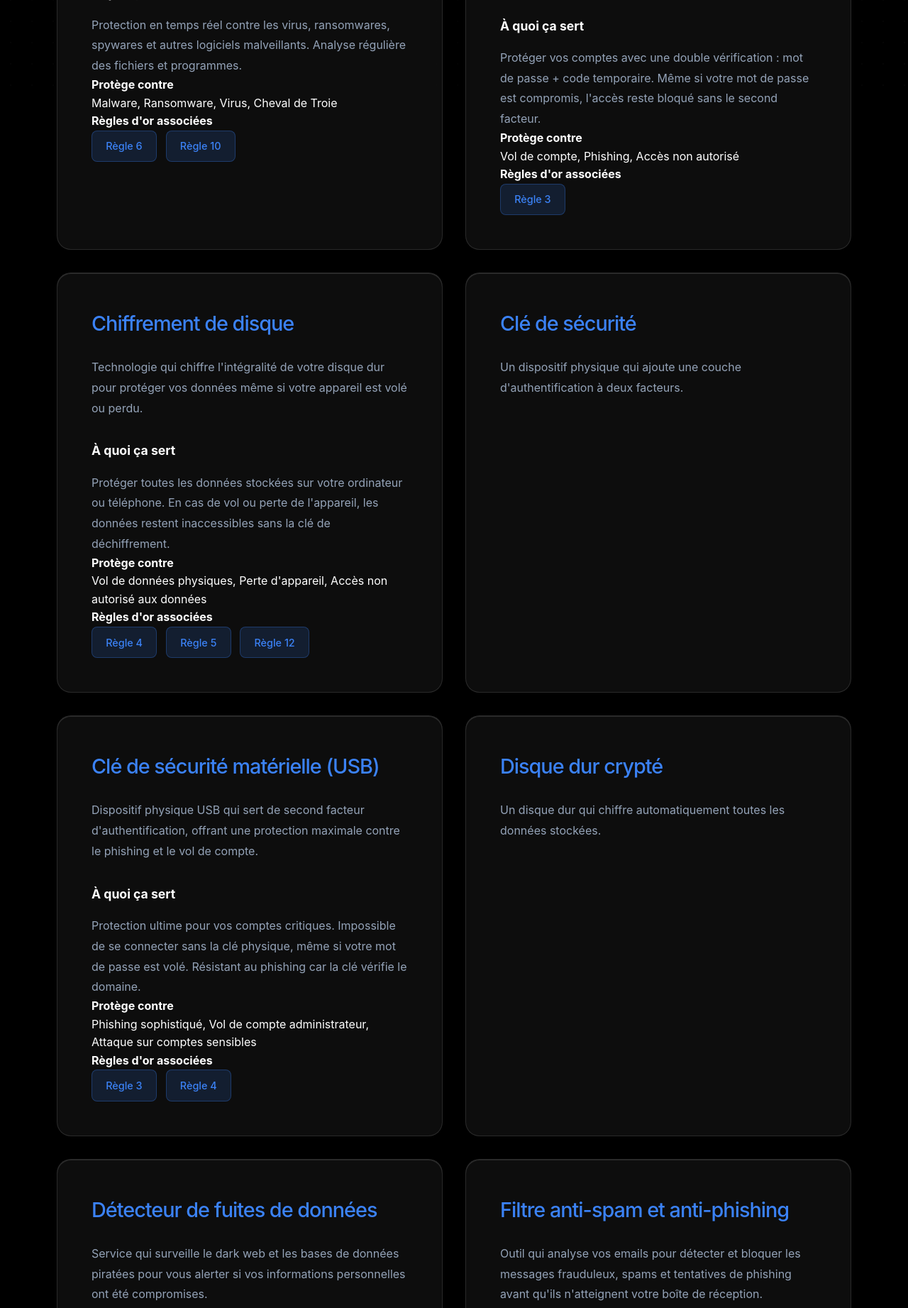
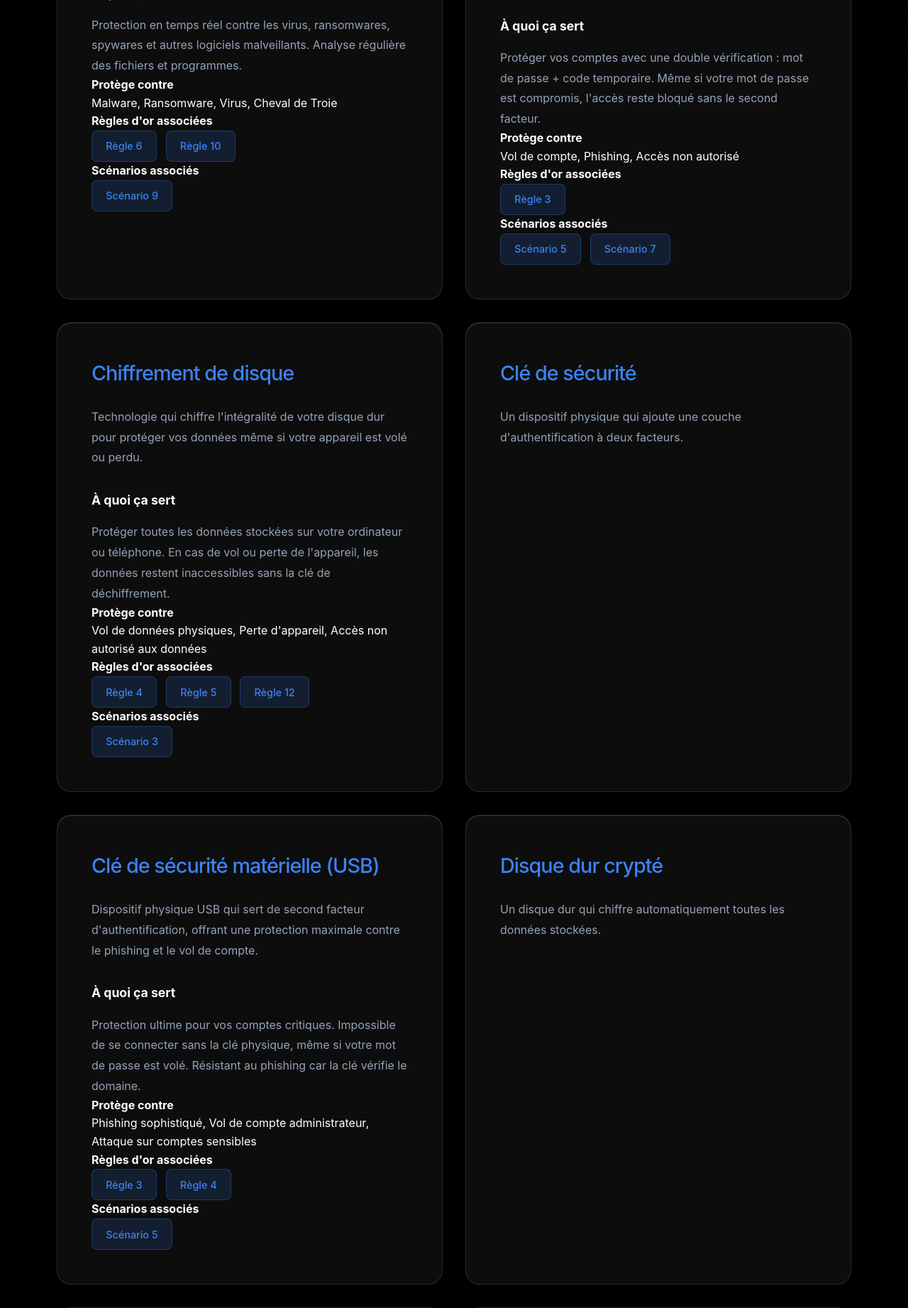
Before and after one commit to moa-digitalagency/CyberConfiance, a Flask app: page /tools in a window 1280 px wide. Shown: the part 675-2518 px from the top of the page at 71% size. Run offline with Flask 3, Linux system fonts and the light colour scheme.

Commit message:
Add related scenarios to tools for better navigation
Update templates/tools.html to include a new section displaying related scenarios for each tool, with links to navigate to them.

Replit-Commit-Author: Agent
Replit-Commit-Session-Id: f12f197e-a691-42ac-b7cb-ff82203e6016
Replit-Commit-Checkpoint-Type: intermediate_checkpoint
Replit-Commit-Event-Id: b6b32425-912b-47d9-bb19-54fea5102df9
Replit-Commit-Screenshot-Url: https://storage.googleapis.com/screenshot-production-us-central1/a3ed63b1-3d12-49d5-8db2-f9533642202a/f12f197e-a691-42ac-b7cb-ff82203e6016/4trbM4p

```diff
--- a/templates/tools.html
+++ b/templates/tools.html
@@ -43,6 +43,17 @@
                     </div>
                 </div>
                 {% endif %}
+
+                {% if tool.related_scenarios %}
+                <div class="tool-related">
+                    <h4>Scénarios associés</h4>
+                    <div class="rules-buttons">
+                        {% for scenario_id in tool.get_related_scenario_ids() %}
+                        <a href="{{ url_for('main.scenarios') }}#scenario-{{ scenario_id }}" class="rule-link-button">Scénario {{ scenario_id }}</a>
+                        {% endfor %}
+                    </div>
+                </div>
+                {% endif %}
             </div>
             {% endfor %}
         </div>
```
Also changed, not shown: 1 other file.
